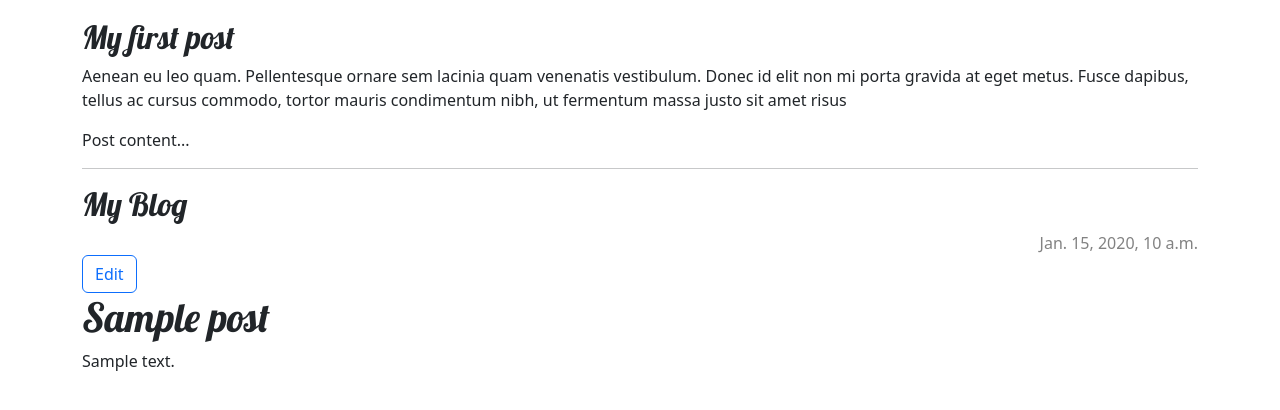
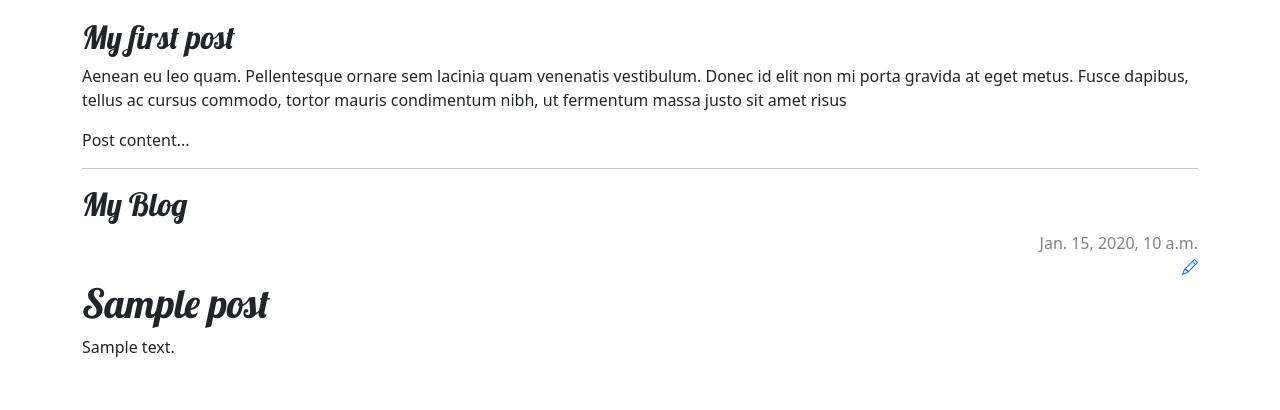
Before and after one commit to ViktorKernytskyi/django-blog-platform, a Django app: page /post/1/ in a window 1280 px wide. Shown: the part 248-658 px from the top of the page. Run offline with Django 5.2, Linux system fonts and the light colour scheme; tables that the repository leaves empty hold one stand-in row (values such as "Sample post").

Commit message:
Add edit button (pencil icon) and align it to the right

```diff
--- a/blog/templates/blog/base.html
+++ b/blog/templates/blog/base.html
@@ -12,6 +12,8 @@
     <title>Django Blog</title>
 
     <link href="https://cdn.jsdelivr.net/npm/bootstrap@5.3.3/dist/css/bootstrap.min.css" rel="stylesheet">
+
+    <link rel="stylesheet" href="https://cdn.jsdelivr.net/npm/bootstrap-icons@1.11.3/font/bootstrap-icons.min.css">
 
     <link rel="stylesheet" href="{% static 'css/blog.css' %}">
 
--- a/blog/templates/blog/post_detail.html
+++ b/blog/templates/blog/post_detail.html
@@ -20,11 +20,10 @@
 
 
     {% endif %}
-  <a class="btn btn-outline-primary"
-   href="{% url 'post_edit' pk=post.pk %}">
-    Edit
+
+<a class="d-flex justify-content-end" href="{% url 'post_edit' pk=post.pk %}">
+    <i class="bi bi-pencil"></i>
 </a>
-
     <h1>{{ post.title }}</h1>
 
 
```
